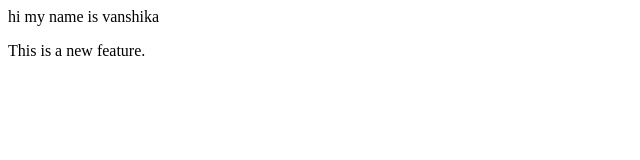
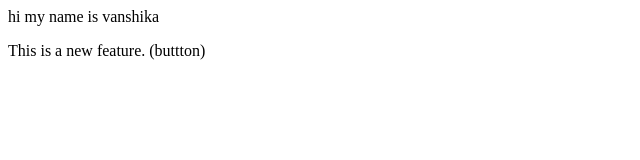
Before and after one commit to Vanshikayadav21/localrepo, a plain HTML site: page index.html in a window 1280 px wide. Shown: the full height of the page, 0-640 px from the left. Drawn offline with Linux system fonts and the light colour scheme.

```diff
--- a/index.html
+++ b/index.html
@@ -1,2 +1,2 @@
 <P>hi my name is vanshika</P>
-<p> This is a new feature.</p>
+<p> This is a new feature. (buttton)</p>
```
